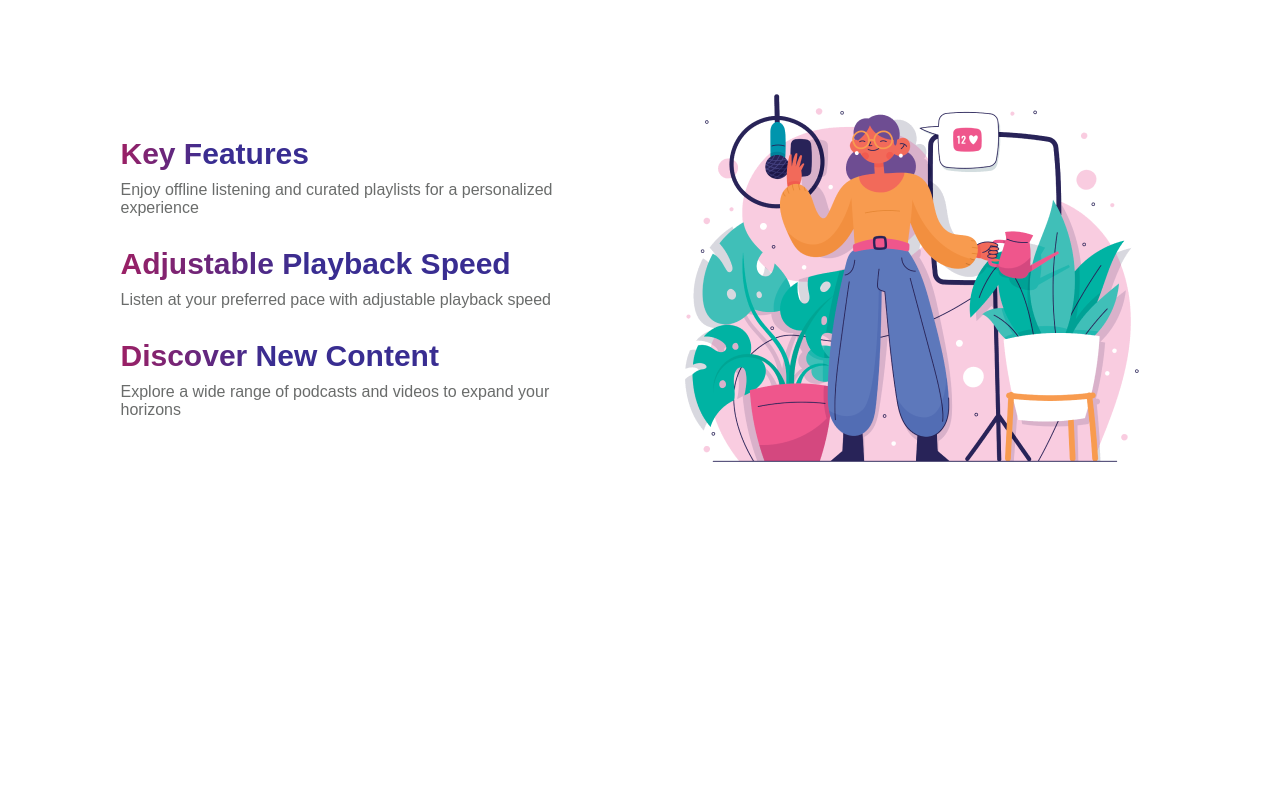
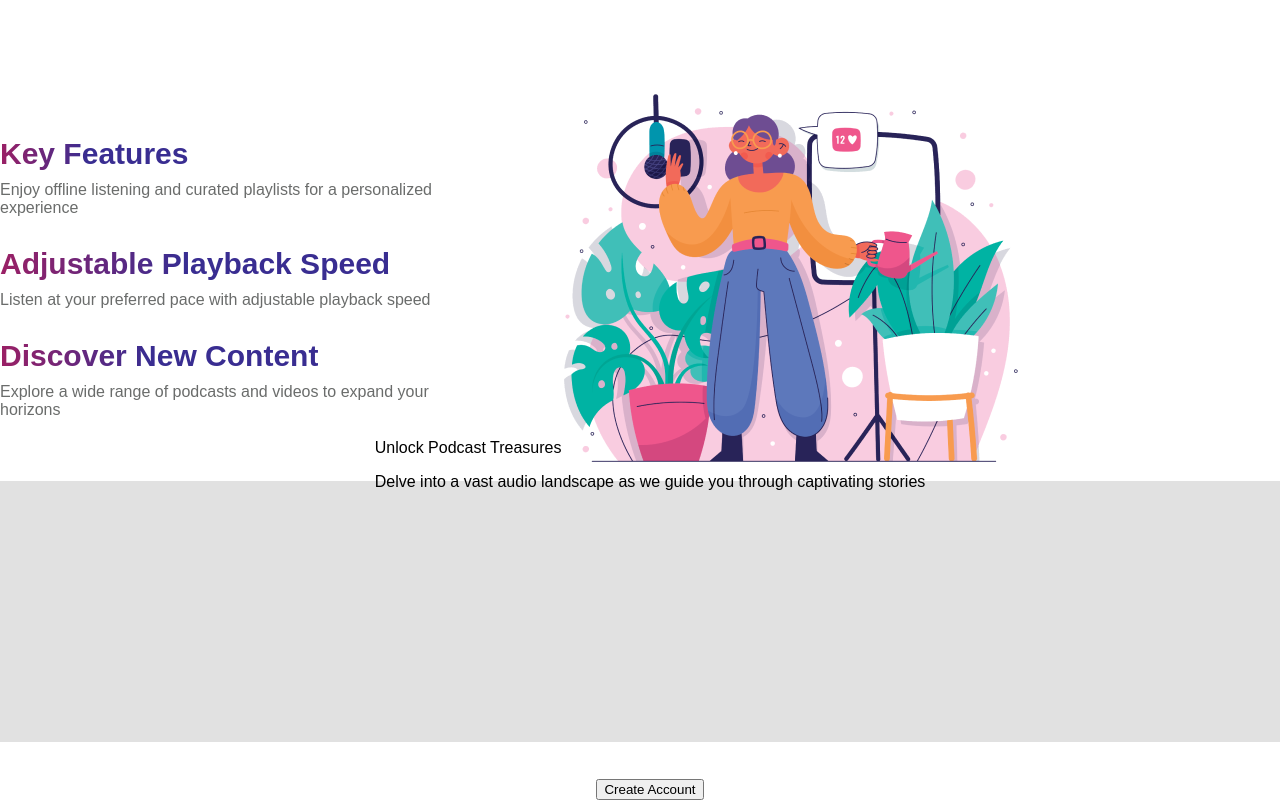
Before and after one commit to bekhzodallaev/milliy-podcast-app, a React (Create React App) app: page / in a window 1280 px wide. Shown: the part 1456-2256 px from the top of the page. Before the commit the page ends 1937 px from the top, so only its background shows below. Built offline with nearby package versions, Linux system fonts and the light colour scheme; a web font is replaced by a local one.

Commit message:
creating podcast treasure componnet

```diff
--- /dev/null
+++ b/src/components/LandingPage/Home/PodcastTreasure/PodcastTreasure.css
@@ -0,0 +1,48 @@
+.podcast-treasure {
+  background: rgba(56, 59, 58, 0.15);
+  display: flex;
+  width: 80rem;
+  height: 15.0625rem;
+  padding: 0.625rem;
+  /* flex-direction: column; */
+  justify-content: center;
+  align-items: center;
+  gap: 0.625rem;
+  /* flex-shrink: 0; */
+}
+
+.main-container {
+  /* display: flex; */
+  width: 64.9375rem;
+  justify-content: space-between;
+  align-items: center;
+}
+/*
+.main-container-content {
+  display: flex;
+  flex-direction: column;
+  justify-content: center;
+  align-items: flex-start;
+  gap: 0.625rem;
+}
+
+.unlock-treasure {
+  background: linear-gradient(90deg, #d1157f 0%, #412cda 46.47%);
+  background-clip: text;
+  -webkit-background-clip: text;
+  -webkit-text-fill-color: transparent;
+}
+
+.unlock-tresure-content {
+}
+
+.create-account-button {
+  display: flex;
+  padding: 0.625rem 1.25rem;
+  justify-content: center;
+  align-items: center;
+  gap: 0.625rem;
+  border-radius: 3.9375rem;
+  border: 0.5px solid var(--Black, #383b3a);
+  background: linear-gradient(91deg, #9e1f63 6%, #392d91 90.82%);
+} */
--- /dev/null
+++ b/src/components/LandingPage/Home/PodcastTreasure/index.tsx
@@ -0,0 +1,24 @@
+import React from "react";
+
+import "./PodcastTreasure.css";
+
+const PodcastTreasure = () => {
+  return (
+    <div className="podcast-treasure">
+      <div className="main-container">
+        <div className="main-container-content">
+          <p className="unlock-treasure">Unlock Podcast Treasures</p>
+          <p className="unlock-tresure-content">
+            Delve into a vast audio landscape as we guide you through
+            captivating stories
+          </p>
+        </div>
+        <div>
+          <button className="create-account-button">Create Account</button>
+        </div>
+      </div>
+    </div>
+  );
+};
+
+export default PodcastTreasure;
--- a/src/components/LandingPage/Home/index.tsx
+++ b/src/components/LandingPage/Home/index.tsx
@@ -2,14 +2,22 @@ import React from "react";
 import PodcastInfo from "./PodcastInfo/PodcastInfo";
 import "./Home.css";
 import MainContent from "./MainContent";
+import PodcastTreasure from "./PodcastTreasure";
 
 function Home() {
   return (
     <div className="home">
       <div>
+        {/* Include Navbar and Main Content */}
         <MainContent />
 
+        {/* Including Podcast Info */}
         <PodcastInfo />
+
+        {/* TODO: Here should be Reusable Components */}
+
+        {/* Including Podcast Treasure */}
+        <PodcastTreasure />
       </div>
     </div>
   );
```
